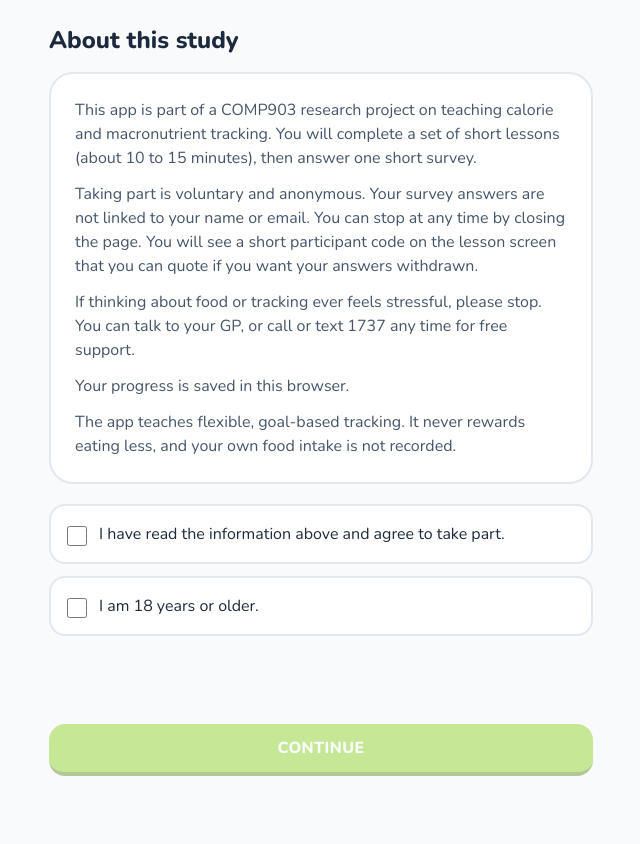
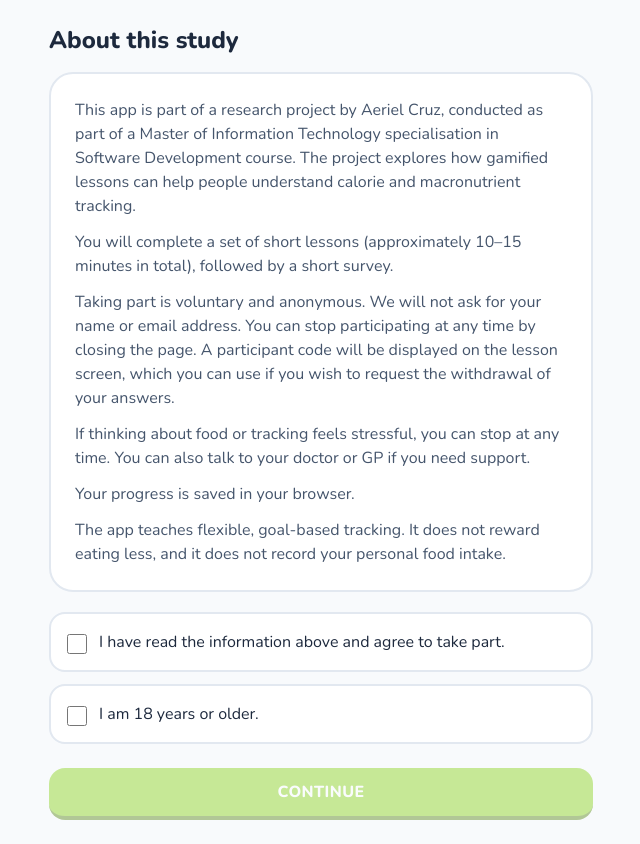
Before and after one commit to aerielcruz/macroquest, a React (Vite) app: page / in a window 1280 px wide. Both pictures are taken after a click on the button "GET STARTED". Shown: the whole page, without its empty margins (319-959 px from the left). Before the commit the page ends 800 px from the top, so only its background shows below. Built offline with nearby package versions, Linux system fonts and the light colour scheme.

Commit message:
feat: add AboutStudy component and integrate it into Welcome and LessonPath screens; update SettingsMenu to include About option

```diff
--- /dev/null
+++ b/src/components/AboutStudy.tsx
@@ -0,0 +1,111 @@
+import type { ReactNode } from 'react'
+import { createPortal } from 'react-dom'
+import { USE_SERVER } from '../api'
+import { useHotkeys } from '../hotkeys'
+import { Button } from './ui'
+
+// Plain-language explanation of the app and the research behind it. Keep it in
+// line with the consent text in screens/Welcome.tsx.
+
+export function AboutStudy({ onClose }: { onClose: () => void }) {
+  useHotkeys(
+    (key) => {
+      if (key === 'Escape') {
+        onClose()
+        return true
+      }
+    },
+    { capture: true },
+  )
+
+  // On <body> so the sticky header's blur cannot trap it.
+  return createPortal(
+    <div
+      className="fixed inset-0 z-40 flex items-end justify-center bg-slate-900/40 sm:items-center sm:p-4"
+      role="dialog"
+      aria-modal="true"
+      aria-labelledby="about-title"
+      onClick={onClose}
+    >
+      <div
+        className="flex max-h-[90vh] w-full max-w-xl flex-col rounded-t-3xl bg-white sm:rounded-3xl"
+        onClick={(e) => e.stopPropagation()}
+      >
+        <div className="flex items-center justify-between border-b-2 border-slate-100 px-5 py-4">
+          <h2 id="about-title" className="text-xl font-extrabold">
+            About MacroQuest
+          </h2>
+          <button type="button" onClick={onClose} className="text-xl font-bold text-slate-400 hover:text-slate-600" aria-label="Close">
+            ✕
+          </button>
+        </div>
+
+        <div className="space-y-5 overflow-y-auto px-5 py-4 text-slate-600">
+          <Section emoji="🥑" title="What is MacroQuest?">
+            A short, game-style app that teaches the skills behind calorie and macro tracking: what calories and macros are, reading
+            nutrition labels, weighing food, estimating portions, logging a meal accurately, and setting targets for your goal.
+          </Section>
+
+          <Section emoji="🔬" title="Why this research?">
+            Lots of people try tracking but find it confusing or give up. Small mistakes, like picking the raw entry for cooked rice,
+            make a food log much less accurate. This research project looks at whether short, gamified lessons can help
+            people learn these skills and feel confident using them.
+          </Section>
+
+          <Section emoji="🎓" title="Who is running it?">
+            This is a research project by Aeriel Cruz as part of a course in their Master of Information Technology (specialisation in Software Development).
+          </Section>
+
+          <Section emoji="🎯" title="What we want to find out">
+            <ol className="list-decimal space-y-1 pl-5">
+              <li>Do people understand calories and macros better after the lessons?</li>
+              <li>Do they feel more confident logging their food accurately?</li>
+              <li>Do they find the app easy to use and enjoyable?</li>
+            </ol>
+          </Section>
+
+          <Section emoji="🗺️" title="What you will do">
+            About 10 to 15 minutes of lessons: 5 core lessons that everyone takes, then 2 for your goal (bulking, cutting or
+            maintaining). Then a short survey of about 3 minutes. Once you finish the core lessons you can choose to stop and go to
+            the survey.
+          </Section>
+
+          <Section emoji="📊" title="What is recorded">
+            Your answers to the lesson questions, how accurate your practice meal logs are, how long the lessons take, how often you
+            open the calculator, and your survey answers. Nothing about your own eating, weight or body is recorded.
+          </Section>
+
+          <Section emoji="🔒" title="Your privacy">
+            Taking part is voluntary and anonymous. We never ask for your name or email: your answers are stored with a participant
+            code instead{USE_SERVER ? ', in this browser and in the research database' : ', in this browser'}. To have your answers
+            withdrawn, quote your participant code, shown on the lesson screen.
+          </Section>
+
+          <Section emoji="💚" title="Looking after yourself">
+            The app teaches flexible, goal-based tracking and never rewards eating less. If thinking about food or tracking ever feels
+            stressful, please stop. You can talk to your GP, or call or text 1737 any time for free support.
+          </Section>
+        </div>
+
+        <div className="border-t-2 border-slate-100 px-5 py-4">
+          <Button className="w-full" onClick={onClose} autoFocus>
+            Got it
+          </Button>
+        </div>
+      </div>
+    </div>,
+    document.body,
+  )
+}
+
+function Section({ emoji, title, children }: { emoji: string; title: string; children: ReactNode }) {
+  return (
+    <section>
+      <h3 className="mb-1 flex items-center gap-2 font-extrabold text-slate-800">
+        <span aria-hidden>{emoji}</span>
+        {title}
+      </h3>
+      <div className="leading-relaxed">{children}</div>
+    </section>
+  )
+}
--- a/src/components/SettingsMenu.tsx
+++ b/src/components/SettingsMenu.tsx
@@ -8,12 +8,13 @@ import { ConfirmDialog } from './ui'
 interface Props {
   /** Shown in the "Start over?" warning so people know what they would lose. */
   progressSummary: string
+  onAbout: () => void
   onShowTour: () => void
   onStartOver: () => void
 }
 
 /** Gear button in the top right of the lesson map, opening a small settings menu. */
-export function SettingsMenu({ progressSummary, onShowTour, onStartOver }: Props) {
+export function SettingsMenu({ progressSummary, onAbout, onShowTour, onStartOver }: Props) {
   const [open, setOpen] = useState(false)
   const [confirmReset, setConfirmReset] = useState(false)
   const root = useRef<HTMLDivElement>(null)
@@ -46,6 +47,10 @@ export function SettingsMenu({ progressSummary, onShowTour, onStartOver }: Props
       {open && (
         <Menu
           onClose={() => setOpen(false)}
+          onAbout={() => {
+            setOpen(false)
+            onAbout()
+          }}
           onShowTour={() => {
             setOpen(false)
             onShowTour()
@@ -80,7 +85,17 @@ export function SettingsMenu({ progressSummary, onShowTour, onStartOver }: Props
   )
 }
 
-function Menu({ onClose, onShowTour, onStartOver }: { onClose: () => void; onShowTour: () => void; onStartOver: () => void }) {
+function Menu({
+  onClose,
+  onAbout,
+  onShowTour,
+  onStartOver,
+}: {
+  onClose: () => void
+  onAbout: () => void
+  onShowTour: () => void
+  onStartOver: () => void
+}) {
   const large = useLargeText()
   const muted = useMuted()
 
@@ -108,6 +123,7 @@ function Menu({ onClose, onShowTour, onStartOver }: { onClose: () => void; onSho
             if (on) play('tap')
           }}
         />
+        <MenuItem emoji="ℹ️" label="About this study" onClick={onAbout} />
         <MenuItem emoji="🧭" label="Show the quick tour again" onClick={onShowTour} />
         <div className="border-t-2 border-slate-100" />
         <MenuItem emoji="↺" label="Start over" onClick={onStartOver} danger />
--- a/src/screens/LessonPath.tsx
+++ b/src/screens/LessonPath.tsx
@@ -1,4 +1,5 @@
 import { useState, type ReactNode } from 'react'
+import { AboutStudy } from '../components/AboutStudy'
 import { SettingsMenu } from '../components/SettingsMenu'
 import { Button, Card, ConfirmDialog, Mascot, ProgressBar, Screen, XpBadge } from '../components/ui'
 import { GOAL_LABELS } from '../content/lessons'
@@ -43,6 +44,7 @@ export function LessonPath({ lessons, completed, xp, goal, onOpen, onSurvey, onF
   const [confirmEarly, setConfirmEarly] = useState(false)
   const preview = usePreviewMode()
   const [tourRun, setTourRun] = useState(0)
+  const [aboutOpen, setAboutOpen] = useState(false)
   // Before every lesson is done, the survey goes through the "Finish early?" check.
   const surveyReady = allDone || endedEarly || preview
 
@@ -59,6 +61,7 @@ export function LessonPath({ lessons, completed, xp, goal, onOpen, onSurvey, onF
             {account}
             <SettingsMenu
               progressSummary={`${completed.size} ${completed.size === 1 ? 'lesson' : 'lessons'}, ${xp} XP`}
+              onAbout={() => setAboutOpen(true)}
               onShowTour={() => {
                 resetTour('path')
                 setTourRun((n) => n + 1)
@@ -174,6 +177,7 @@ export function LessonPath({ lessons, completed, xp, goal, onOpen, onSurvey, onF
       )}
 
       <Tour key={tourRun} name="path" steps={TOUR} />
+      {aboutOpen && <AboutStudy onClose={() => setAboutOpen(false)} />}
 
       {confirmEarly && (
         <ConfirmDialog
--- a/src/screens/Welcome.tsx
+++ b/src/screens/Welcome.tsx
@@ -1,4 +1,5 @@
 import { useState, type ReactNode } from 'react'
+import { AboutStudy } from '../components/AboutStudy'
 import { Button, Card, Mascot, Screen } from '../components/ui'
 import { USE_SERVER } from '../api'
 import { EXPERIENCE_OPTIONS } from '../content/survey'
@@ -12,6 +13,7 @@ interface Props {
 
 export function Welcome({ onStart, signIn }: Props) {
   const [step, setStep] = useState<'intro' | 'consent' | 'experience'>('intro')
+  const [aboutOpen, setAboutOpen] = useState(false)
   const [adult, setAdult] = useState(false)
   const [readInfo, setReadInfo] = useState(false)
   const [experience, setExperience] = useState<Experience | null>(null)
@@ -28,6 +30,9 @@ export function Welcome({ onStart, signIn }: Props) {
           <Button className="w-full max-w-xs" onClick={() => setStep('consent')}>
             Get started
           </Button>
+          <button type="button" onClick={() => setAboutOpen(true)} className="text-sm font-extrabold text-sky-600 hover:text-sky-700 hover:underline">
+            Learn more about this study
+          </button>
           {signIn && (
             <div className="mt-4 space-y-2">
               <p className="text-sm font-bold text-slate-500">Already started on another device?</p>
@@ -35,6 +40,7 @@ export function Welcome({ onStart, signIn }: Props) {
             </div>
           )}
         </div>
+        {aboutOpen && <AboutStudy onClose={() => setAboutOpen(false)} />}
       </Screen>
     )
   }
@@ -46,26 +52,28 @@ export function Welcome({ onStart, signIn }: Props) {
         <h1 className="mb-4 text-2xl font-extrabold">About this study</h1>
         <Card className="space-y-3 text-slate-600">
           <p>
-            This app is part of a COMP903 research project on teaching calorie and macronutrient tracking. You will
-            complete a set of short lessons (about 10 to 15 minutes), then answer one short survey.
+            This app is part of a research project by Aeriel Cruz, conducted as part of a Master of Information Technology
+            specialisation in Software Development course. The project explores how gamified lessons can help people understand calorie
+            and macronutrient tracking.
           </p>
           <p>
-            Taking part is voluntary and anonymous. Your survey answers are not linked to your name or email. You can stop at any time by
-            closing the page. You will see a short participant code on the lesson screen that you can quote if you want your
-            answers withdrawn.
+            You will complete a set of short lessons (approximately 10–15 minutes in total), followed by a short survey.
           </p>
           <p>
-            If thinking about food or tracking ever feels stressful, please stop. You can talk to your GP, or call or text 1737 any
-            time for free support.
+            Taking part is voluntary and anonymous. We will not ask for your name or email address. You can stop participating at
+            any time by closing the page. A participant code will be displayed on the lesson screen, which you can use if you wish
+            to request the withdrawal of your answers.
           </p>
           <p>
-            Your progress is saved in this browser.
-            {USE_SERVER &&
-              ' You can optionally sign in with Google to save it to an account; your survey answers are stored separately and never linked to your name or email.'}
+            If thinking about food or tracking feels stressful, you can stop at any time. You can also talk to your doctor or GP if you need support.
           </p>
           <p>
-            The app teaches flexible, goal-based tracking. It never rewards eating less, and your own food intake is not
-            recorded.
+            Your progress is saved in your browser
+            {USE_SERVER ? ', and your survey responses are stored anonymously in the research database.' : '.'}
+          </p>
+          <p>
+            The app teaches flexible, goal-based tracking. It does not reward eating less, and it does not record your personal
+            food intake.
           </p>
         </Card>
 
@@ -133,9 +141,8 @@ export function Choice({
     <button
       type="button"
       onClick={onClick}
-      className={`rounded-2xl border-2 border-b-4 px-4 py-3 text-left font-bold transition ${block ? 'w-full' : 'flex-1 text-center'} ${
-        selected ? 'border-sky-400 bg-sky-50 text-sky-700' : 'border-slate-200 bg-white hover:bg-slate-50'
-      }`}
+      className={`rounded-2xl border-2 border-b-4 px-4 py-3 text-left font-bold transition ${block ? 'w-full' : 'flex-1 text-center'} ${selected ? 'border-sky-400 bg-sky-50 text-sky-700' : 'border-slate-200 bg-white hover:bg-slate-50'
+        }`}
     >
       {children}
     </button>
```
Also changed, not shown: 1 other file (tests, documents, lock files or other folders).
